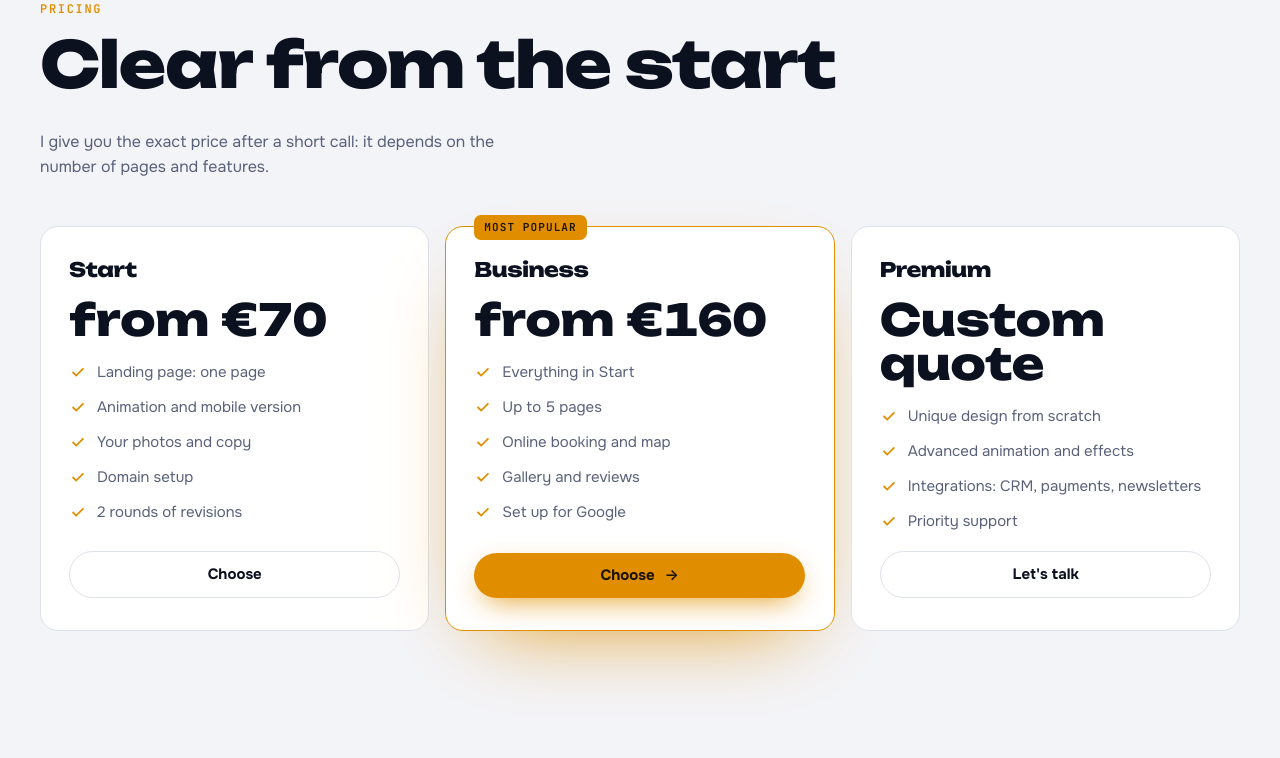
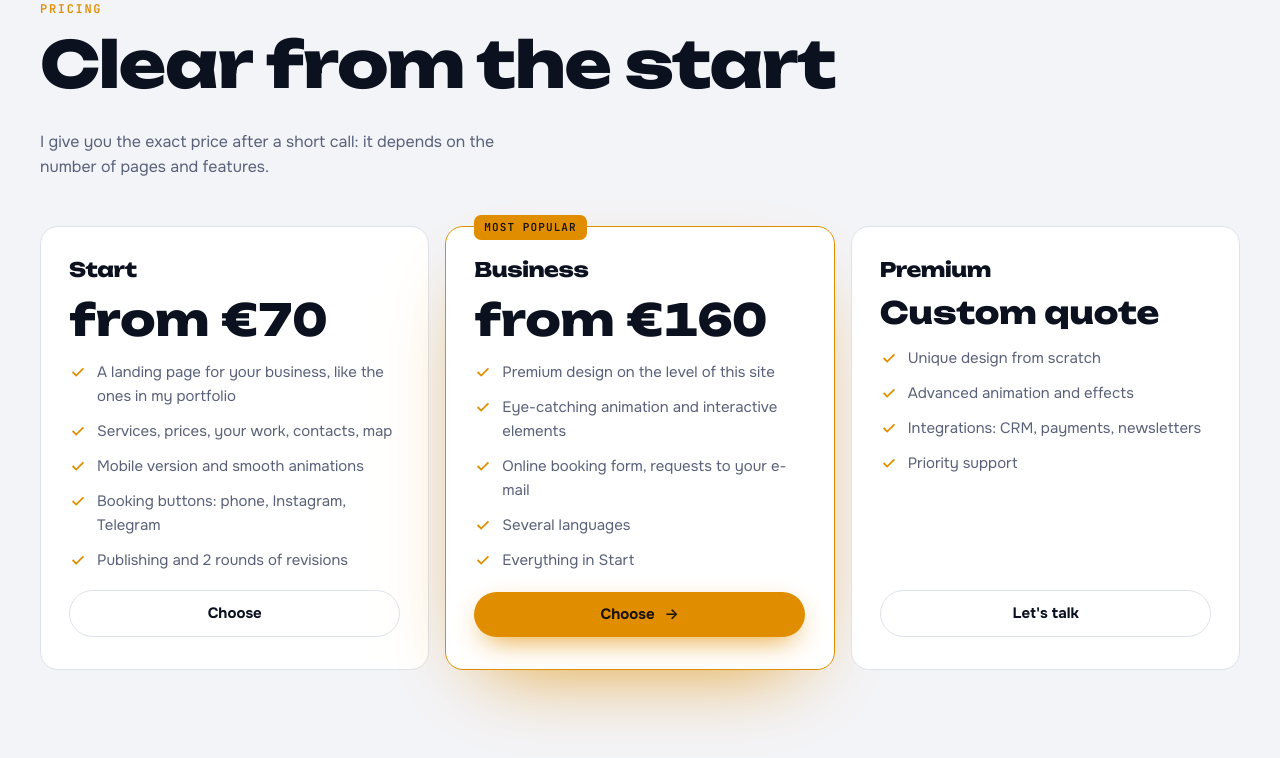
Before and after one commit to v1mer01/v1mer01.github.io, a plain HTML site: page index.html in a window 1280 px wide. Shown: the part 3910-4668 px from the top of the page. Drawn offline with Linux system fonts and the light colour scheme.

Commit message:
Add files via upload

```diff
--- a/index.html
+++ b/index.html
@@ -399,6 +399,7 @@ footer a{text-decoration:none}footer a:hover{color:var(--fg)}
 body.cur-off .cursor,body.cur-off .cursor-dot{opacity:0}
 body.has-cursor .vp,body.has-cursor .vp *{cursor:auto}
 html{-webkit-tap-highlight-color:transparent}
+.price .sum.txt{font-size:clamp(24px,2.4vw,34px);overflow-wrap:anywhere}
 
 </style>
 </head>
@@ -797,9 +798,17 @@ const MARQUEE = [
 const SERVICES = [['Лендінг', 'Landing page', 'Landingpage'], ['Сайт для бізнесу', 'Business website', 'Unternehmenswebsite'], ['Редизайн', 'Redesign', 'Redesign']];
 const PLANS = [
   { n: ['Старт', 'Start', 'Start'], sum: ['від 3 000 ₴', 'from €70', 'ab 70 €'], svc: 0,
-    f: [['Лендінг: одна сторінка', 'Landing page: one page', 'Landingpage: eine Seite'], ['Анімації та мобільна версія', 'Animation and mobile version', 'Animationen und mobile Version'], ['Ваші фото та тексти', 'Your photos and copy', 'Ihre Fotos und Texte'], ['Підключення домену', 'Domain setup', 'Domain-Einrichtung'], ['2 раунди правок', '2 rounds of revisions', '2 Korrekturrunden']] },
+    f: [['Сайт-лендінг під ваш бізнес, як у портфоліо', 'A landing page for your business, like the ones in my portfolio', 'Landingpage für Ihr Unternehmen, wie im Portfolio'],
+      ['Послуги, ціни, роботи, контакти, карта', 'Services, prices, your work, contacts, map', 'Leistungen, Preise, Arbeiten, Kontakt, Karte'],
+      ['Мобільна версія та плавні анімації', 'Mobile version and smooth animations', 'Mobile Version und sanfte Animationen'],
+      ['Кнопки запису: телефон, Instagram, Telegram', 'Booking buttons: phone, Instagram, Telegram', 'Buchungsbuttons: Telefon, Instagram, Telegram'],
+      ['Публікація сайту і 2 раунди правок', 'Publishing and 2 rounds of revisions', 'Veröffentlichung und 2 Korrekturrunden']] },
   { n: ['Бізнес', 'Business', 'Business'], sum: ['від 7 000 ₴', 'from €160', 'ab 160 €'], svc: 1, feat: true,
-    f: [['Усе зі «Старту»', 'Everything in Start', 'Alles aus Start'], ['До 5 сторінок', 'Up to 5 pages', 'Bis zu 5 Seiten'], ['Онлайн-запис і карта', 'Online booking and map', 'Online-Buchung und Karte'], ['Галерея та відгуки', 'Gallery and reviews', 'Galerie und Bewertungen'], ['Налаштування для Google', 'Set up for Google', 'Einrichtung für Google']] },
+    f: [['Преміальний дизайн рівня цього сайту', 'Premium design on the level of this site', 'Premium-Design auf dem Niveau dieser Website'],
+      ['Ефектні анімації та інтерактив', 'Eye-catching animation and interactive elements', 'Auffällige Animationen und interaktive Elemente'],
+      ['Онлайн-запис із формою, заявки на пошту', 'Online booking form, requests to your e-mail', 'Online-Buchung mit Formular, Anfragen per E-Mail'],
+      ['Кілька мов на вибір', 'Several languages', 'Mehrere Sprachen'],
+      ['Усе зі «Старту»', 'Everything in Start', 'Alles aus Start']] },
   { n: ['Преміум', 'Premium', 'Premium'], sum: ['Індивідуально', 'Custom quote', 'Individuell'], svc: 3,
     f: [['Унікальний дизайн з нуля', 'Unique design from scratch', 'Einzigartiges Design von Grund auf'], ['Складні анімації та ефекти', 'Advanced animation and effects', 'Aufwendige Animationen und Effekte'], ['Інтеграції: CRM, оплата, розсилки', 'Integrations: CRM, payments, newsletters', 'Integrationen: CRM, Zahlung, Newsletter'], ['Пріоритетна підтримка', 'Priority support', 'Bevorzugter Support']] },
 ];
@@ -860,7 +869,7 @@ function applyLang() {
   const mq = MARQUEE[L()]; $('#mq').innerHTML = [...mq, ...mq].map(x => `<span>${x}</span>`).join('');
   // prices
   $('#priceCards').innerHTML = PLANS.map((p, i) => `<div class="price${p.feat ? ' feat' : ''}">${p.feat ? `<span class="badge">${t('pc.popular')}</span>` : ''}
-    <h3>${p.n[L()]}</h3><div class="sum">${p.sum[L()]}</div>
+    <h3>${p.n[L()]}</h3><div class="sum${/\d/.test(p.sum[L()]) ? '' : ' txt'}">${p.sum[L()]}</div>
     <ul>${p.f.map(f => `<li><svg viewBox="0 0 20 20" width="18" height="18" fill="none" stroke="currentColor" stroke-width="2"><path d="M4 10l4 4 8-8"/></svg>${f[L()]}</li>`).join('')}</ul>
     <a class="btn ${p.feat ? 'btn-primary' : 'btn-ghost'}" href="#contact" data-plan="${i}">${i === 2 ? t('pc.talk') : t('pc.choose')}${p.feat ? ' <span class="arr">→</span>' : ''}</a></div>`).join('');
   document.querySelectorAll('[data-plan]').forEach(a => a.addEventListener('click', () => { BK.service = PLANS[+a.dataset.plan].svc; BK.step = 0; renderBook(); }));
```
